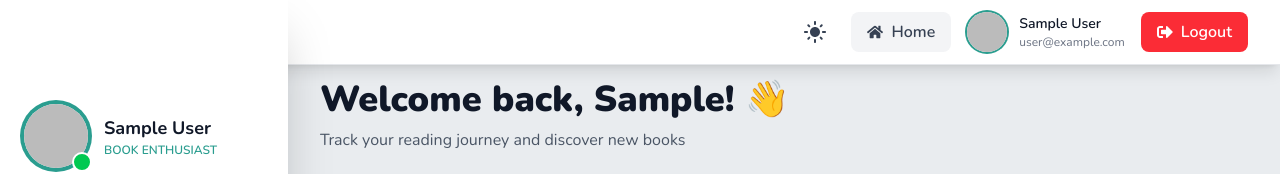
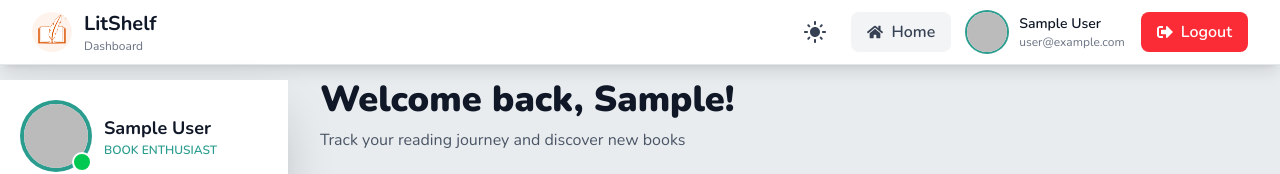
Before and after one commit to tamzid-molla/LitShelf-client, a React (Vite) app: page /dashboard in a window 1280 px wide. Shown: the top 174 px of the page. Built offline with nearby package versions, Linux system fonts and the light colour scheme; no server answers; sample sign-in values are in the browser's storage.

Commit message:
fix some error

```diff
--- a/src/components/dashboard/UserDashboard.jsx
+++ b/src/components/dashboard/UserDashboard.jsx
@@ -72,7 +72,7 @@ const UserDashboard = ({ userData }) => {
         ]);
 
         setMyBooks(booksRes.data);
-        const userReviews = reviewsRes.data.filter(r => r.user_email === user?.email);
+        const userReviews = reviewsRes.data.filter(r => r.reviewer_email === user?.email);
         setMyReviews(userReviews);
         setLoading(false);
       } catch (error) {
@@ -88,9 +88,9 @@ const UserDashboard = ({ userData }) => {
 
   // Calculate reading statistics
   const readingStats = {
-    currentlyReading: myBooks.filter(b => b.reading_status === "Currently Reading").length,
-    wantToRead: myBooks.filter(b => b.reading_status === "Want to Read").length,
-    finished: myBooks.filter(b => b.reading_status === "Finished").length,
+    currentlyReading: myBooks.filter(b => b.reading_status === "Reading").length,
+    wantToRead: myBooks.filter(b => b.reading_status === "Want-to-Read").length,
+    finished: myBooks.filter(b => b.reading_status === "Read").length,
     total: myBooks.length
   };
 
@@ -300,7 +300,7 @@ const UserDashboard = ({ userData }) => {
       <div className="flex">
         {/* Sidebar - Completely Fixed */}
         <aside
-          className={`fixed inset-y-0 left-0 z-50 w-72 bg-white dark:bg-darkBase-secondary shadow-2xl transition-transform duration-300 ease-in-out pt-20 transform ${
+          className={`fixed inset-y-0 left-0 z-50 w-72 bg-white dark:bg-darkBase-secondary shadow-2xl transition-transform duration-300 ease-in-out top-20 transform ${
             sidebarOpen ? 'translate-x-0' : '-translate-x-full lg:translate-x-0'
           }`}
         >
@@ -340,7 +340,7 @@ const UserDashboard = ({ userData }) => {
           <MobileMenuButton sidebarOpen={sidebarOpen} setSidebarOpen={setSidebarOpen} />
 
           <DashboardHeader
-            title={`Welcome back, ${user?.displayName?.split(' ')[0]}! 👋`}
+            title={`Welcome back, ${user?.displayName?.split(' ')[0]}!`}
             subtitle="Track your reading journey and discover new books"
           />
 
--- a/src/components/dashboard/user/UserReviewsTab.jsx
+++ b/src/components/dashboard/user/UserReviewsTab.jsx
@@ -26,7 +26,7 @@ const UserReviewsTab = ({ myReviews }) => {
                 <div className="flex-1">
                   <p className="text-gray-700 dark:text-gray-300 leading-relaxed">{review.review}</p>
                   <p className="text-xs text-gray-500 dark:text-gray-400 mt-2">
-                    {new Date(review.createdAt).toLocaleDateString()}
+                    {new Date(review.created_at).toLocaleDateString()}
                   </p>
                 </div>
               </div>
```
Also changed, not shown: src/components/dashboard/AdminDashboard.jsx (+0 -14 lines).
